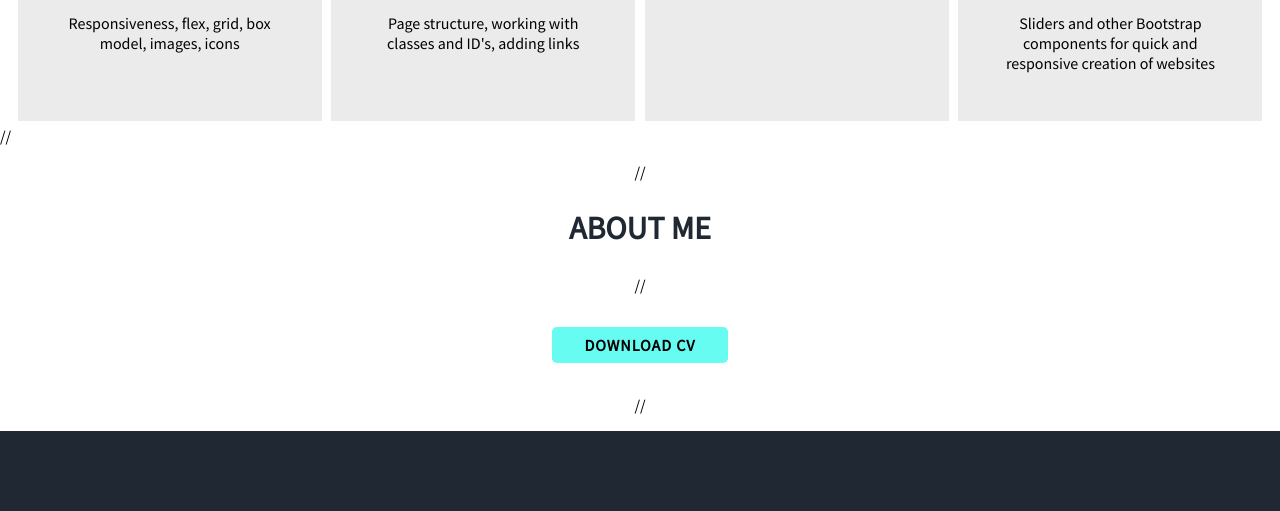
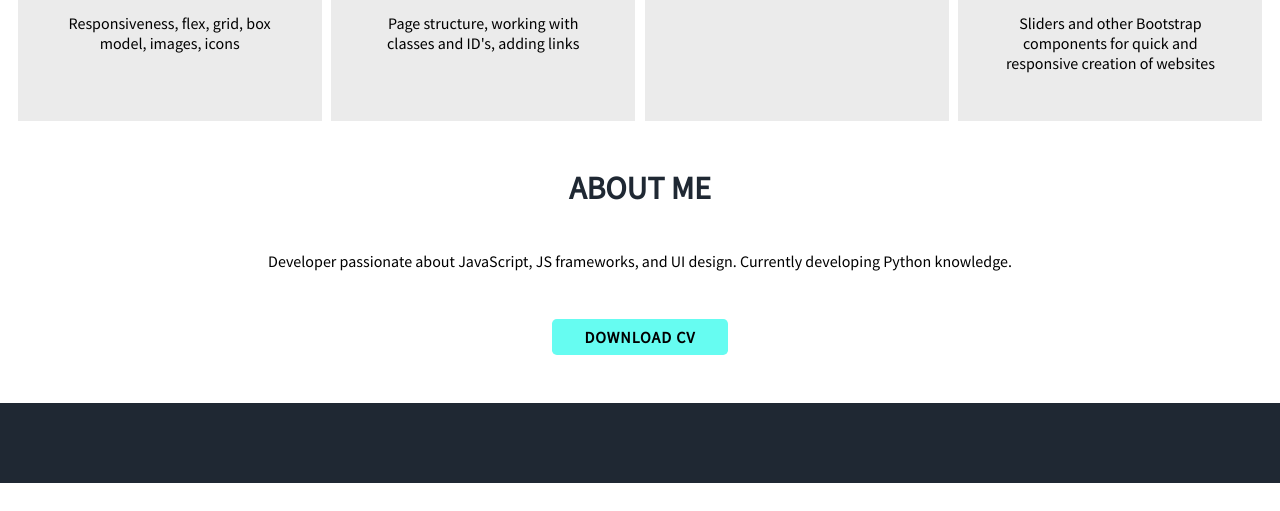
Before and after one commit to Adam-Lnenicka/Adam-Lnenicka.github.io, a plain HTML site: page index.html in a window 1280 px wide. Shown: the part 2385-2896 px from the top of the page. After the commit the page ends 2868 px from the top, so only its background shows below. Drawn offline with Linux system fonts and the light colour scheme; a web font is replaced by a local one.

Commit message:
Update index.html

```diff
--- a/index.html
+++ b/index.html
@@ -162,10 +162,11 @@
                 </div>
             </div>
         </section>
-//       <div class ='about-me-section'id ='about-me-section'>
-//          <h2>About Me</h2>
-//           <a class ='btn' href="Adam-Lnenicka-CV.pdf">Download CV</a>
-//      </div>
+       <div class ='about-me-section'id ='about-me-section'>
+          <h2>About Me</h2>
+          <p>Developer passionate about JavaScript, JS frameworks, and UI design. Currently developing Python knowledge.</p>
+           <a class ='btn' href="Adam-Lnenicka-CV.pdf">Download CV</a>
+       </div>
         <footer><footer>
     </body>
 </html>
```
